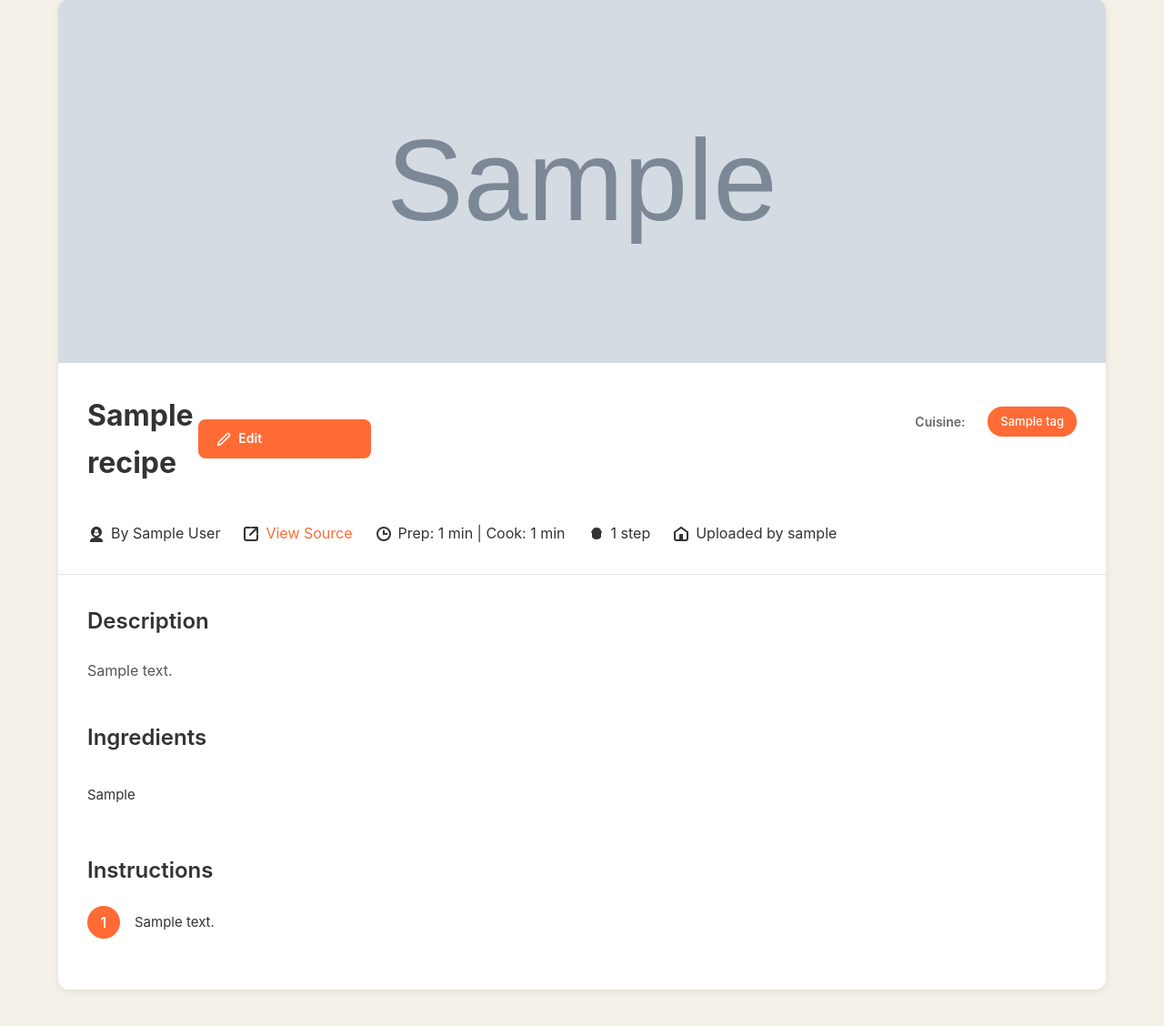
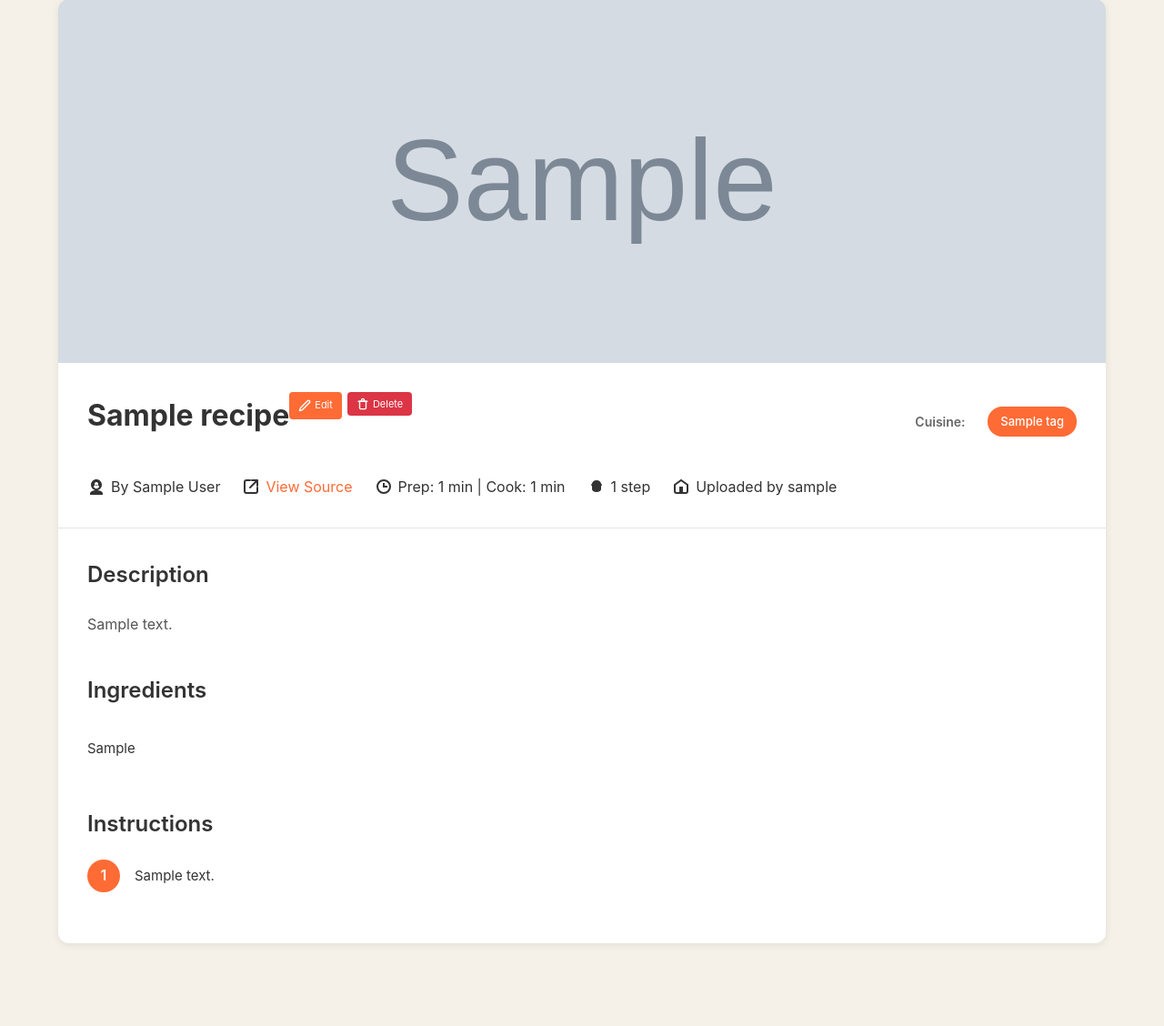
Before and after one commit to luciavinapatino/rough-frost, a Django app: page /recipe/1/ in a window 1280 px wide. Shown: the part 160-1288 px from the top of the page at 91% size. Run offline with Django 4.2, Linux system fonts and the light colour scheme; a user stored in the database is signed in; tables that the repository leaves empty hold one stand-in row (values such as "Sample post"); grey boxes marked "Sample" are stand-in pictures.

Commit message:
Add recipe deletion functionality with compact UI buttons
- Add delete_recipe view with author authorization and POST-only security
- Add delete button to recipe detail page for recipe authors
- Include JavaScript confirmation dialog before deletion
- Make edit and delete buttons smaller and less intrusive
- Reduce button padding, font size, and icon size for better UX
- Add tooltips to edit and delete buttons
- Cascade deletion automatically removes related steps and tags

```diff
--- a/django-project/recipes/templates/recipe_detail.html
+++ b/django-project/recipes/templates/recipe_detail.html
@@ -54,15 +54,27 @@
 
                 <div class="recipe-header">
                     <div class="recipe-title-section">
-                        <div style="display: flex; justify-content: space-between; align-items: center; margin-bottom: 20px;">
+                        <div style="display: flex; justify-content: space-between; align-items: flex-start; margin-bottom: 20px;">
                             <h1 class="recipe-title" style="margin: 0;">{{ recipe.title }}</h1>
                             {% if user.is_authenticated and user == recipe.author %}
-                            <a href="{% url 'edit_recipe' recipe.pk %}" class="btn-primary" style="padding: 10px 20px; text-decoration: none; font-size: 14px; display: inline-flex; align-items: center; gap: 8px;">
-                                <svg width="16" height="16" viewBox="0 0 20 20" fill="none">
-                                    <path d="M14.5 2.5C14.8978 2.10217 15.4374 1.87868 16 1.87868C16.2786 1.87868 16.5544 1.93355 16.8118 2.04015C17.0692 2.14674 17.303 2.303 17.5 2.5C17.697 2.697 17.8533 2.93079 17.9599 3.18819C18.0665 3.44558 18.1214 3.72142 18.1214 4C18.1214 4.27858 18.0665 4.55442 17.9599 4.81181C17.8533 5.06921 17.697 5.303 17.5 5.5L6.5 16.5L2 18L3.5 13.5L14.5 2.5Z" stroke="currentColor" stroke-width="2" stroke-linecap="round" stroke-linejoin="round"/>
-                                </svg>
-                                Edit
-                            </a>
+                            <div style="display: flex; gap: 6px;">
+                                <a href="{% url 'edit_recipe' recipe.pk %}" title="Edit recipe" style="padding: 6px 10px; background-color: #FF6B35; color: white; text-decoration: none; font-size: 12px; border-radius: 4px; display: inline-flex; align-items: center; gap: 4px;">
+                                    <svg width="14" height="14" viewBox="0 0 20 20" fill="none">
+                                        <path d="M14.5 2.5C14.8978 2.10217 15.4374 1.87868 16 1.87868C16.2786 1.87868 16.5544 1.93355 16.8118 2.04015C17.0692 2.14674 17.303 2.303 17.5 2.5C17.697 2.697 17.8533 2.93079 17.9599 3.18819C18.0665 3.44558 18.1214 3.72142 18.1214 4C18.1214 4.27858 18.0665 4.55442 17.9599 4.81181C17.8533 5.06921 17.697 5.303 17.5 5.5L6.5 16.5L2 18L3.5 13.5L14.5 2.5Z" stroke="currentColor" stroke-width="2" stroke-linecap="round" stroke-linejoin="round"/>
+                                    </svg>
+                                    <span style="font-size: 11px;">Edit</span>
+                                </a>
+                                <form method="post" action="{% url 'delete_recipe' recipe.pk %}" style="margin: 0;" onsubmit="return confirm('Are you sure you want to delete this recipe? This action cannot be undone.');">
+                                    {% csrf_token %}
+                                    <button type="submit" title="Delete recipe" style="padding: 6px 10px; background-color: #dc3545; color: white; border: none; border-radius: 4px; font-size: 12px; cursor: pointer; display: inline-flex; align-items: center; gap: 4px; font-family: inherit;">
+                                        <svg width="14" height="14" viewBox="0 0 20 20" fill="none">
+                                            <path d="M3 6H5H17" stroke="currentColor" stroke-width="2" stroke-linecap="round" stroke-linejoin="round"/>
+                                            <path d="M8 6V4C8 3.46957 8.21071 2.96086 8.58579 2.58579C8.96086 2.21071 9.46957 2 10 2C10.5304 2 11.0391 2.21071 11.4142 2.58579C11.7893 2.96086 12 3.46957 12 4V6M15 6V16C15 16.5304 14.7893 17.0391 14.4142 17.4142C14.0391 17.7893 13.5304 18 13 18H7C6.46957 18 5.96086 17.7893 5.58579 17.4142C5.21071 17.0391 5 16.5304 5 16V6H15Z" stroke="currentColor" stroke-width="2" stroke-linecap="round" stroke-linejoin="round"/>
+                                        </svg>
+                                        <span style="font-size: 11px;">Delete</span>
+                                    </button>
+                                </form>
+                            </div>
                             {% endif %}
                         </div>
 
--- a/django-project/recipes/urls.py
+++ b/django-project/recipes/urls.py
@@ -17,6 +17,7 @@ urlpatterns = [
     path('create/', views.create_recipe, name='create_recipe'),
     path('recipe/<int:pk>/', views.recipe_detail, name='recipe_detail'),
     path('recipe/<int:pk>/edit/', views.edit_recipe, name='edit_recipe'),
+    path('recipe/<int:pk>/delete/', views.delete_recipe, name='delete_recipe'),
     path('c50afae/', views.abtest_view, name='abtest'),
     path('c50afae/click/', views.abtest_click, name='abtest_click'),
     path('login/', views.login_view, name='login'),
--- a/django-project/recipes/views.py
+++ b/django-project/recipes/views.py
@@ -379,6 +379,51 @@ def edit_recipe(request, pk):
     return render(request, 'edit_recipe.html', {'form': form, 'recipe': recipe})
 
 
+def delete_recipe(request, pk):
+    """
+    Delete an existing recipe.
+
+    Only the recipe author can delete their own recipes. Requires POST method
+    for security. Displays confirmation dialog via JavaScript before deletion.
+
+    URL Parameters:
+        pk (int): Primary key of the recipe to delete
+
+    Returns:
+        POST: Redirect to home with success message after deletion
+        403: If user is not the recipe author
+        404: If recipe not found
+        405: If request method is not POST
+    """
+    from django.http import Http404, HttpResponseNotAllowed
+
+    # Only allow POST requests for deletion
+    if request.method != 'POST':
+        return HttpResponseNotAllowed(['POST'])
+
+    # Get the recipe
+    recipe = (
+        Recipe.objects.select_related('author')
+        .filter(pk=pk)
+        .first()
+    )
+    if not recipe:
+        raise Http404("Recipe not found")
+
+    # Check authorization
+    if request.user != recipe.author:
+        return HttpResponseForbidden("You don't have permission to delete this recipe")
+
+    # Store recipe title for success message
+    recipe_title = recipe.title
+
+    # Delete the recipe (cascading deletes will handle steps and tags)
+    recipe.delete()
+
+    messages.success(request, f'Recipe "{recipe_title}" has been deleted successfully.')
+    return redirect('home')
+
+
 def abtest_view(request):
     """
     Public AB test page at /c50afae showing team member nicknames and
```
